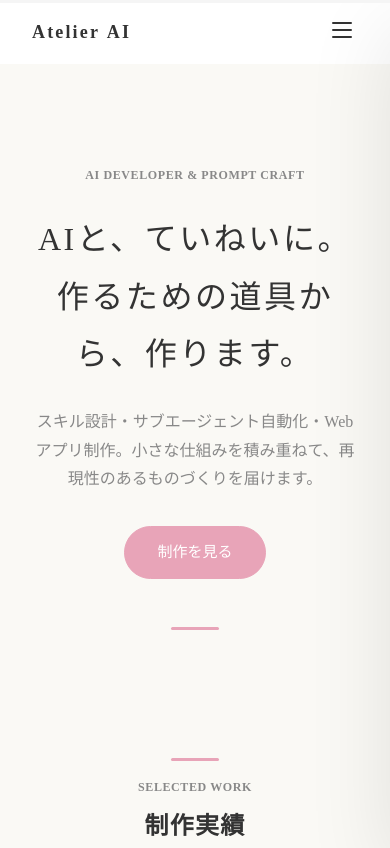
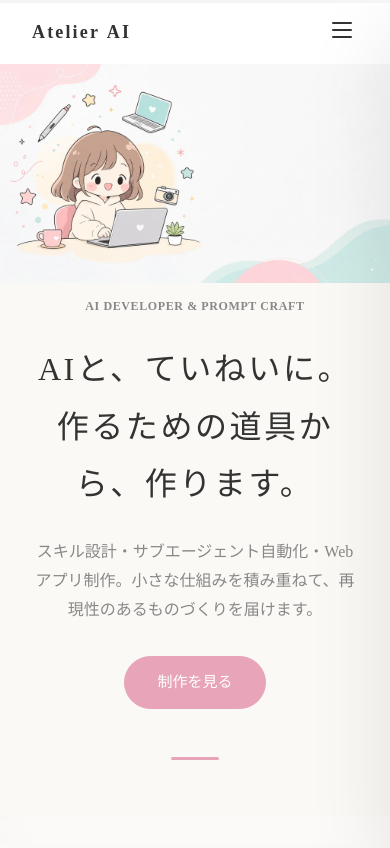
Before and after one commit to hangetu22-ops/ai-portfolio-warm, a plain HTML site: page index.html in a window 390 px wide. Shown: the top 848 px of the page. Drawn offline with Linux system fonts and the light colour scheme.

Commit message:
Add GPT Image 2 (2K) hero illustration and page background
- Generate 2K (2048x1152) kawaii pastel vector art via fal openai/gpt-image-2
- Hero: full-bleed illustration with copy over right-side negative space
  (mobile: illustration on top, copy below), optimized to WebP (59KB)
- Page background: subtle decorative texture layer, tint sections made
  translucent so it shows through while keeping content readable

Co-Authored-By: Claude Opus 4.8 <noreply@anthropic.com>

```diff
--- a/css/style.css
+++ b/css/style.css
@@ -65,6 +65,17 @@ body {
   text-rendering: optimizeLegibility;
 }
 
+/* Decorative full-page background (GPT Image 2 / 2K), kept subtle for readability */
+body::before {
+  content: "";
+  position: fixed;
+  inset: 0;
+  background: url(../assets/img/bg.webp) center center / cover no-repeat;
+  opacity: .5;
+  z-index: -1;
+  pointer-events: none;
+}
+
 img {
   max-width: 100%;
   display: block;
@@ -95,7 +106,7 @@ h1, h2, h3, p {
 }
 
 .section--tint {
-  background: var(--soft-tint);
+  background: rgba(255, 240, 243, .78);
 }
 
 /* ---------- Progress bar ---------- */
@@ -269,15 +280,36 @@ h1, h2, h3, p {
 
 /* ---------- Hero ---------- */
 .hero {
-  background: var(--bg-warm);
-  padding: 140px 0 120px;
+  position: relative;
+  min-height: clamp(560px, 72vh, 760px);
+  display: flex;
+  align-items: center;
+  background:
+    linear-gradient(90deg,
+      rgba(250, 249, 245, 0) 30%,
+      rgba(250, 249, 245, .45) 52%,
+      rgba(250, 249, 245, .92) 74%),
+    url(../assets/img/hero.webp) center right / cover no-repeat,
+    var(--bg-warm);
+  padding: 0;
 }
 
 .hero__inner {
   max-width: var(--maxw);
+  width: 100%;
   margin: 0 auto;
   padding: 0 var(--xl);
-  text-align: center;
+  display: flex;
+  justify-content: flex-end;
+}
+
+.hero__copy {
+  max-width: 500px;
+  text-align: left;
+}
+
+.hero__accent {
+  margin-left: 0;
 }
 
 .hero__kicker {
@@ -313,7 +345,7 @@ h1, h2, h3, p {
   height: 3px;
   background: var(--primary);
   border-radius: 2px;
-  margin: var(--xxl) auto 0;
+  margin: var(--xxl) 0 0;
 }
 
 /* ---------- Buttons ---------- */
@@ -786,7 +818,35 @@ h1, h2, h3, p {
   }
 
   .hero {
-    padding: 96px 0 72px;
+    display: block;
+    min-height: auto;
+    padding: 0 0 56px;
+    background:
+      linear-gradient(180deg,
+        rgba(250, 249, 245, 0) 46%,
+        rgba(250, 249, 245, .94) 72%),
+      url(../assets/img/hero.webp) top center / 100% auto no-repeat,
+      var(--bg-warm);
+  }
+
+  .hero__inner {
+    display: block;
+    padding-top: 58vw; /* clear the 16:9 illustration shown full-width on top */
+  }
+
+  .hero__copy {
+    max-width: none;
+    text-align: center;
+  }
+
+  .hero__sub {
+    margin-left: auto;
+    margin-right: auto;
+  }
+
+  .hero__accent {
+    margin-left: auto;
+    margin-right: auto;
   }
 
   .hero__title {
--- a/index.html
+++ b/index.html
@@ -58,13 +58,15 @@
 
   <main>
     <!-- Hero -->
-    <section class="hero" id="hero">
-      <div class="hero__inner reveal">
-        <span class="hero__kicker">AI Developer &amp; Prompt Craft</span>
-        <h1 class="hero__title">AIと、ていねいに。<br />作るための道具から、作ります。</h1>
-        <p class="hero__sub">スキル設計・サブエージェント自動化・Webアプリ制作。小さな仕組みを積み重ねて、再現性のあるものづくりを届けます。</p>
-        <a href="#work" class="btn btn--primary hero__cta">制作を見る</a>
-        <span class="hero__accent" aria-hidden="true"></span>
+    <section class="hero" id="hero" role="img" aria-label="ノートパソコンで楽しそうに制作するクリエイターのイラスト">
+      <div class="hero__inner">
+        <div class="hero__copy reveal">
+          <span class="hero__kicker">AI Developer &amp; Prompt Craft</span>
+          <h1 class="hero__title">AIと、ていねいに。<br />作るための道具から、作ります。</h1>
+          <p class="hero__sub">スキル設計・サブエージェント自動化・Webアプリ制作。小さな仕組みを積み重ねて、再現性のあるものづくりを届けます。</p>
+          <a href="#work" class="btn btn--primary hero__cta">制作を見る</a>
+          <span class="hero__accent" aria-hidden="true"></span>
+        </div>
       </div>
     </section>
 
```
Also changed, not shown: assets/img/bg.webp (added), assets/img/hero.webp (added), 1 other file.
